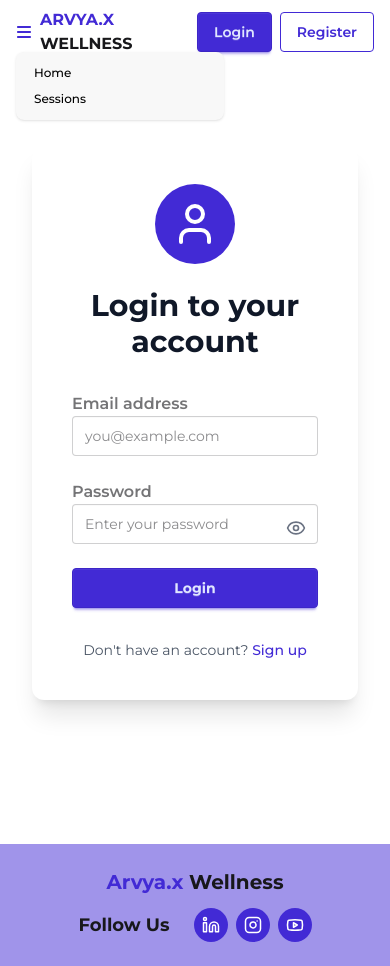
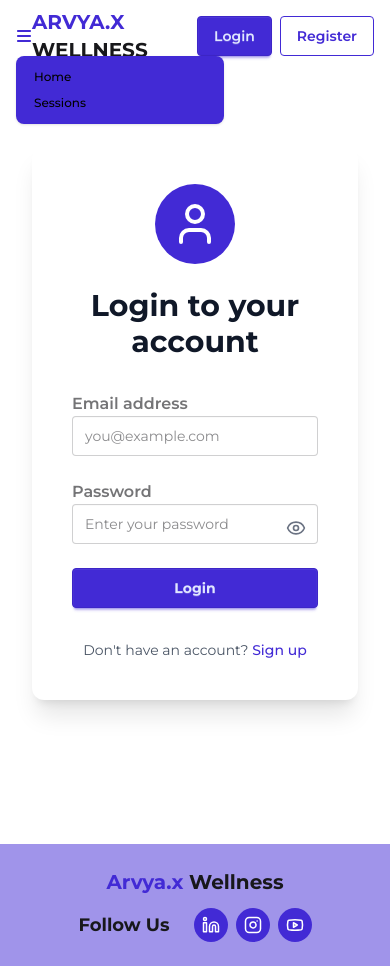
Before and after one commit to md-zeon/Arvyax-Wellness-Platform, a React (Vite) app in the folder frontend/: page /login in a window 390 px wide. Both pictures are taken after a click on the button 28 px from the left and 32 px from the top of the page. Built offline with nearby package versions, Linux system fonts and the light colour scheme.

Commit message:
Implemented Logout functionality

```diff
--- a/frontend/src/components/shared/Navbar.jsx
+++ b/frontend/src/components/shared/Navbar.jsx
@@ -1,17 +1,53 @@
 import { FaBars } from "react-icons/fa6";
-import { Link, NavLink } from "react-router";
+import { Link, NavLink, useNavigate } from "react-router";
+import { useState, useEffect } from "react";
+const Navbar = () => {
+	const [isLoggedIn, setIsLoggedIn] = useState(false);
+	const navigate = useNavigate();
 
-const Navbar = () => {
+	useEffect(() => {
+		const token = localStorage.getItem("token");
+		setIsLoggedIn(!!token);
+	}, []);
+
+	const handleLogout = () => {
+		localStorage.removeItem("token");
+		localStorage.removeItem("userId");
+		setIsLoggedIn(false);
+		navigate("/login");
+	};
+
 	const navItems = (
 		<>
 			<li>
-				<NavLink className="text-black font-medium hover:text-primary hover:bg-transparent" to='/'>Home</NavLink>
+				<NavLink
+					className='text-black font-medium hover:text-primary hover:bg-transparent'
+					to='/'
+				>
+					Home
+				</NavLink>
 			</li>
 			<li>
-				<NavLink className="text-black font-medium hover:text-primary hover:bg-transparent" to='/sessions'>Sessions</NavLink>
+				<NavLink
+					className='text-black font-medium hover:text-primary hover:bg-transparent'
+					to='/sessions'
+				>
+					Sessions
+				</NavLink>
 			</li>
+			{isLoggedIn && (
+				<li>
+					<NavLink
+						className='text-black font-medium hover:text-primary hover:bg-transparent'
+						to='/dashboard'
+					>
+						Dashboard
+					</NavLink>
+				</li>
+			)}
 		</>
 	);
+
 	return (
 		<nav className='navbar px-0'>
 			<div className='navbar-start'>
@@ -20,28 +56,37 @@ const Navbar = () => {
 					<div
 						tabIndex={0}
 						role='button'
-						className='pr-2 lg:hidden cursor-pointer'
+						className='p-0 lg:hidden'
 					>
-						<FaBars className="text-primary" />
+						<FaBars className='text-primary' />
 					</div>
 					<ul
 						tabIndex={0}
-						className='menu menu-sm dropdown-content bg-base-200 rounded-box mt-3 w-52 p-2 shadow'
+						className='menu menu-sm dropdown-content bg-primary rounded-box z-1 mt-3 w-52 p-2 shadow'
 					>
 						{navItems}
 					</ul>
 				</div>
 				<Link
 					to='/'
-					className='sm:text-xl md:text-2xl lg:text-3xl uppercase font-bold'
+					className='text-xl lg:text-3xl uppercase font-bold'
 				>
-					<span className="text-primary">Arvya.x</span> Wellness
+					<span className='text-primary'>Arvya.x</span> Wellness
 				</Link>
 			</div>
 			<div className='navbar-center hidden lg:flex'>
 				<ul className='menu menu-horizontal px-1'>{navItems}</ul>
 			</div>
 			<div className='navbar-end gap-2'>
+				{isLoggedIn ? (
+					<button
+						onClick={handleLogout}
+						className='btn btn-primary'
+					>
+						Logout
+					</button>
+				) : (
+					<>
 						<Link
 							to='/login'
 							className='btn btn-primary'
@@ -54,6 +99,8 @@ const Navbar = () => {
 						>
 							Register
 						</Link>
+					</>
+				)}
 			</div>
 		</nav>
 	);
```
Lines whose indentation alone changed are shown as unchanged.
